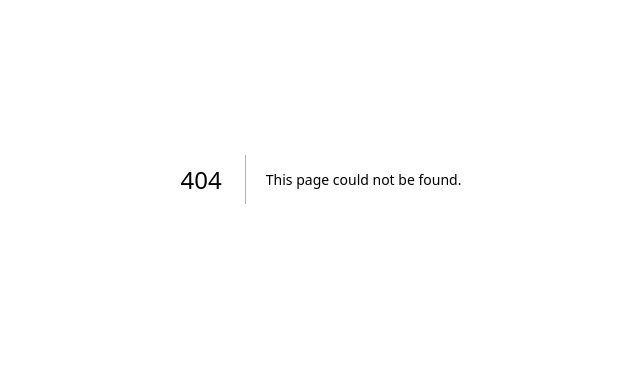
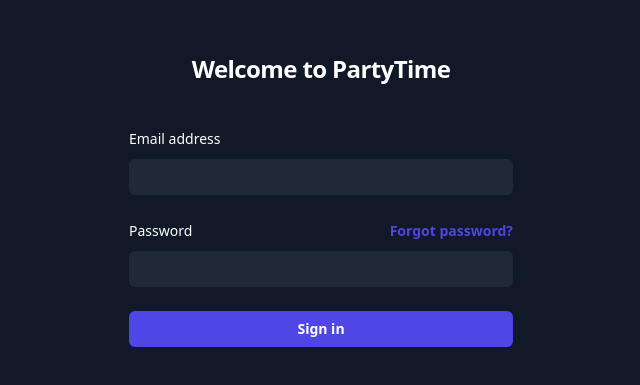
Before and after one commit to ryanoliveir/academic-partytime-nextjs, a Next.js app: page /login in a window 1280 px wide. Before the commit this address had no page. Shown: the part 221-606 px from the top of the page, without its empty margins (319-959 px from the left). Built offline with nearby package versions, Linux system fonts and the light colour scheme.

Commit message:
start project

```diff
--- a/package.json
+++ b/package.json
@@ -13,13 +13,19 @@
     "@types/react": "18.2.41",
     "@types/react-dom": "18.2.17",
     "autoprefixer": "10.4.16",
+    "bcryptjs": "^2.4.3",
     "eslint": "8.55.0",
     "eslint-config-next": "14.0.3",
+    "jsonwebtoken": "^9.0.2",
     "next": "14.0.3",
     "postcss": "8.4.32",
     "react": "18.2.0",
     "react-dom": "18.2.0",
     "tailwindcss": "3.3.5",
     "typescript": "5.3.2"
+  },
+  "devDependencies": {
+    "@types/bcryptjs": "^2.4.6",
+    "@types/jsonwebtoken": "^9.0.5"
   }
 }
--- /dev/null
+++ b/src/pages/api/users/login/index.tsx
@@ -0,0 +1,20 @@
+import type { NextApiResponse, NextApiRequest } from 'next';
+import { signIn } from '@services/users';
+
+const allowMethods = [`POST`];
+
+
+export default async function handle(req: NextApiRequest, res: NextApiResponse){
+    try {
+        if(!req.method || !allowMethods.includes(req.method) || req.method === `OPTIONS`){
+            return res.status(405).send({ message: `Method not allowed.` });
+        }
+
+        const data = await signIn(req.body);
+        res.status(200).json(data);
+
+    } catch (error: any){
+        return res.status(400).json(error.message)
+    }
+
+}
--- /dev/null
+++ b/src/pages/home/index.tsx
@@ -0,0 +1,6 @@
+
+const Home = () => {
+
+}
+
+export default Home;
--- /dev/null
+++ b/src/pages/login/index.tsx
@@ -0,0 +1,69 @@
+
+const Login = () => {
+    return (
+      <>
+        <div className="flex min-h-screen flex-1 flex-col justify-center px-6 py-12 lg:px-8 bg-gray-900 text-white">
+          <div className="sm:mx-auto sm:w-full sm:max-w-sm">
+
+            <h2 className="mt-10 text-center text-2xl font-bold leading-9 tracking-tight">
+              Welcome to PartyTime
+            </h2>
+          </div>
+
+          <div className="mt-10 sm:mx-auto sm:w-full sm:max-w-sm">
+            <form className="space-y-6" action="#" method="POST">
+              <div>
+                <label htmlFor="email" className="block text-sm font-medium leading-6">
+                  Email address
+                </label>
+                <div className="mt-2">
+                  <input
+                    id="email"
+                    name="email"
+                    type="email"
+                    autoComplete="email"
+                    required
+                    className="block w-full rounded-md border-0 py-1.5 text-white bg-gray-800 placeholder:text-gray-400 focus:ring-2 focus:ring-inset focus:ring-indigo-600 sm:text-sm sm:leading-6"
+                  />
+                </div>
+              </div>
+
+              <div>
+                <div className="flex items-center justify-between">
+                  <label htmlFor="password" className="block text-sm font-medium leading-6">
+                    Password
+                  </label>
+                  <div className="text-sm">
+                    <a href="#" className="font-semibold text-indigo-600 hover:text-indigo-500">
+                      Forgot password?
+                    </a>
+                  </div>
+                </div>
+                <div className="mt-2">
+                  <input
+                    id="password"
+                    name="password"
+                    type="password"
+                    autoComplete="current-password"
+                    required
+                    className="block w-full rounded-md border-0 py-1.5 text-white bg-gray-800 placeholder:text-gray-400 focus:ring-2 focus:ring-inset focus:ring-indigo-600 sm:text-sm sm:leading-6"
+                  />
+                </div>
+              </div>
+
+              <div>
+                <button
+                  type="submit"
+                  className="flex w-full justify-center rounded-md bg-indigo-600 px-3 py-1.5 text-sm font-semibold leading-6 shadow-sm hover:bg-indigo-500 focus-visible:outline focus-visible:outline-2 focus-visible:outline-offset-2 focus-visible:outline-indigo-600"
+                >
+                  Sign in
+                </button>
+              </div>
+            </form>
+          </div>
+        </div>
+      </>
+    );
+  }
+
+  export default Login;
--- /dev/null
+++ b/src/services/users/index.ts
@@ -0,0 +1,109 @@
+import { sign, verify } from 'jsonwebtoken';
+import { hash, compare } from 'bcryptjs';
+import process from 'process';
+// import prisma from '@/libs/prisma';
+// import { user, user_userType } from '@prisma/client'
+
+
+// const SECRET = process.env.JWT_SECRET as string;
+
+// interface BodyProps {
+//     email: string
+//     password: string
+//     role: user_userType
+// }
+
+
+// export const createToken = async (user: user) => {
+//     return sign({ id: user.idUser ,email: user.dsEmail, userType: user.userType }, SECRET)
+// }
+
+// const readToken = (token: any) => {
+//     try {
+//         return verify(token, SECRET);
+//     } catch (error) {
+//         throw new Error('Invalid Token');
+//     }
+// }
+
+
+// export const verifyToken =  async(token: any) => {
+//     return readToken(token);
+// }
+
+
+// export const register = async (body: BodyProps) => {
+
+//     const { email, password, role = 'admin' } = body;
+
+//     const user = await prisma.user.findUnique({
+//         where: {
+//             dsEmail: email
+//         }
+
+//     })
+
+//     if(user) throw new Error('User already exists');
+
+//     const encryptedPassword = await hash(password, 10);
+
+//     await prisma.user.create({
+//         data: {
+//             dsEmail: email.toLowerCase(),
+//             dsPassword: encryptedPassword,
+//             userType: role
+//         }
+//     })
+
+
+//     const userCreated = await prisma.user.findUnique({
+//         where: {
+//             dsEmail: email
+//         }
+//     }) as user
+
+//     const accessToken = await createToken(userCreated);
+
+//     return accessToken;
+// }
+
+// export const signIn = async (body: BodyProps) => {
+
+//     const { email, password } = body;
+
+//     const user = await prisma.user.findUnique({
+//         where: {
+//             dsEmail: email
+//         }
+//     }) as user
+
+
+
+//     if(!user || !(await compare(password, user.dsPassword as string))) throw new Error('Invalid credentials');
+
+
+//     const accessToken = await createToken(user);
+
+
+//     const { dsEmail, userType } = user;
+
+//     return {
+//         accessToken: accessToken,
+//         user: {
+//             idUser: user.idUser,
+//             dsEmail: user.dsEmail,
+//             userType: user.userType
+//         }
+//     }
+// }
+
+
+// export const currentUser = async (headers: any) => {
+//     const { authorization } = headers;
+
+//     const user = readToken(authorization);
+//     return user
+
+
+
+// }
--- a/src/styles/globals.css
+++ b/src/styles/globals.css
@@ -2,7 +2,7 @@
 @tailwind components;
 @tailwind utilities;
 
-:root {
+/* :root {
   --foreground-rgb: 0, 0, 0;
   --background-start-rgb: 214, 219, 220;
   --background-end-rgb: 255, 255, 255;
@@ -24,4 +24,4 @@
       rgb(var(--background-end-rgb))
     )
     rgb(var(--background-start-rgb));
-}
+} */
--- a/tsconfig.json
+++ b/tsconfig.json
@@ -14,9 +14,10 @@
     "jsx": "preserve",
     "incremental": true,
     "paths": {
-      "@/*": ["./src/*"]
+      "@/*": ["./src/*"],
+      "@services/*": ["./src/services/*"]
     }
   },
-  "include": ["next-env.d.ts", "**/*.ts", "**/*.tsx"],
+  "include": ["next-env.d.ts", "**/*.ts", "**/*.tsx", "src/middleware.ts"],
   "exclude": ["node_modules"]
 }
```
Also changed, not shown: 1 other file (tests, documents, lock files or other folders).
